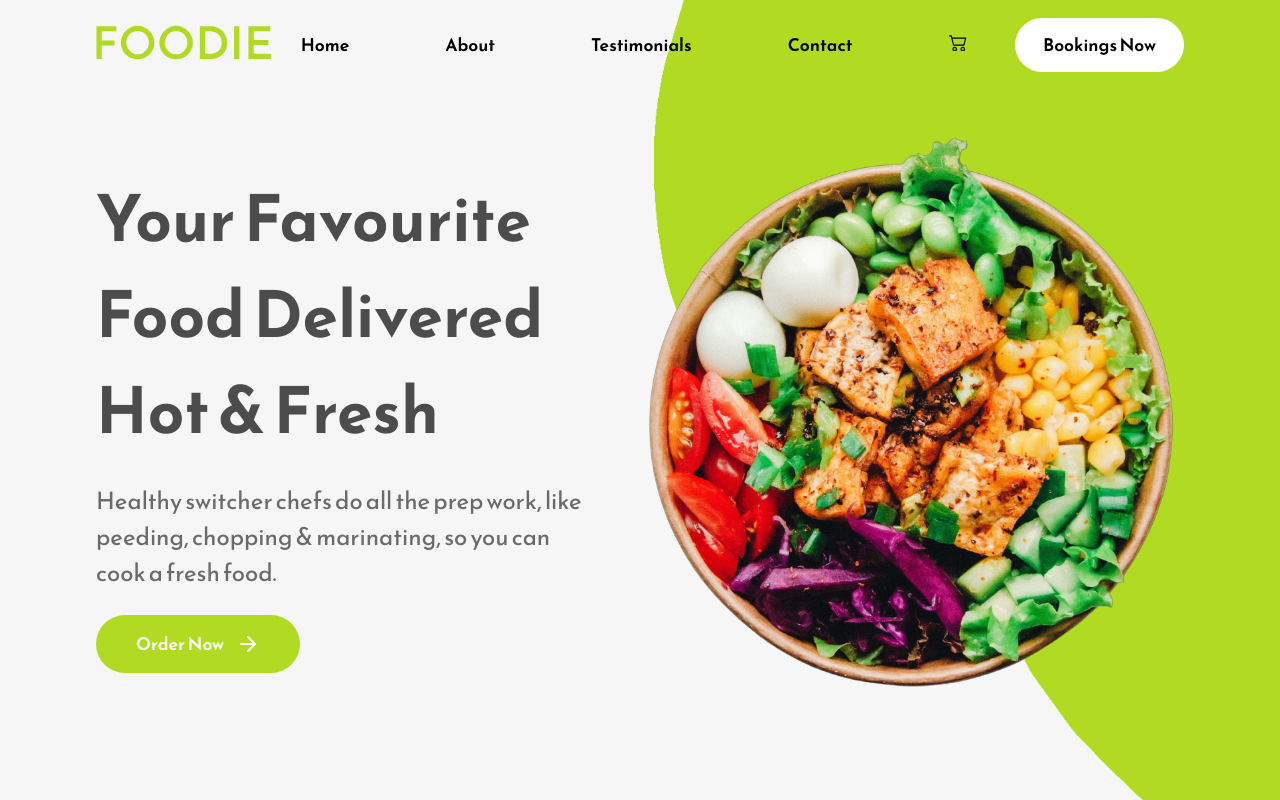
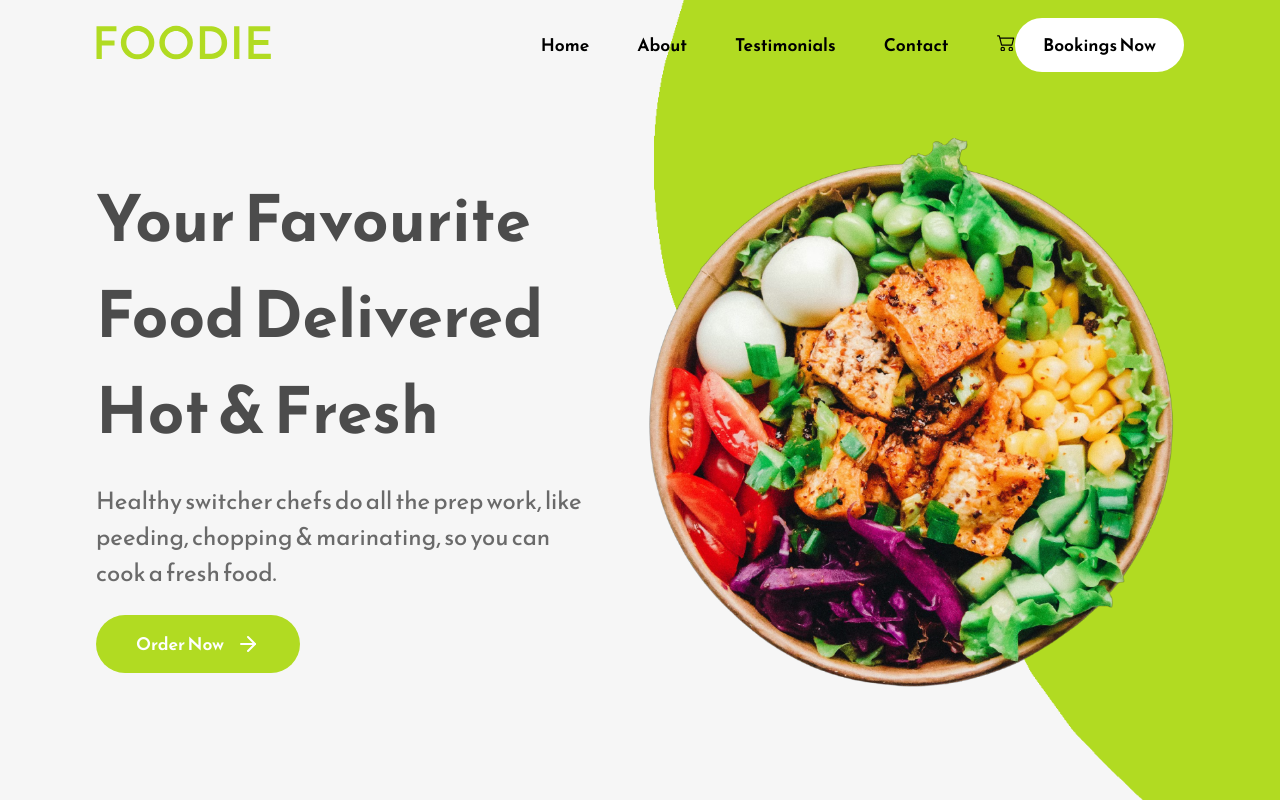
Before and after one commit to Alpha-A19/restaurant-page, a React (Create React App) app: page / in a window 1280 px wide. Shown: the top 800 px of the page. Built offline with nearby package versions, Linux system fonts and the light colour scheme.

Commit message:
Update Navbar.js

```diff
--- a/src/Components/Navbar.js
+++ b/src/Components/Navbar.js
@@ -48,20 +48,20 @@ const Navbar = () => {
       </div>
       <div className="navbar-links-container">
       <Link smooth={true} to='home'>
-        <a href="">Home</a>
+        <span>Home</span>
       </Link>
       <Link smooth={true} to='about'>
-        <a href="">About</a>
+        <span>About</span>
       </Link>
       <Link smooth={true} to='testimonial'>
-        <a href="">Testimonials</a>
+        <span>Testimonials</span>
       </Link>
       <Link smooth={true} to='contact'>
-        <a href="">Contact</a>
+        <span>Contact</span>
       </Link>
-        <a href="">
+        <span>
           <BsCart2 className="navbar-cart-icon" />
-        </a>
+        </span>
         <button className="primary-button">Bookings Now</button>
       </div>
       <div className="navbar-menu-container">
```
